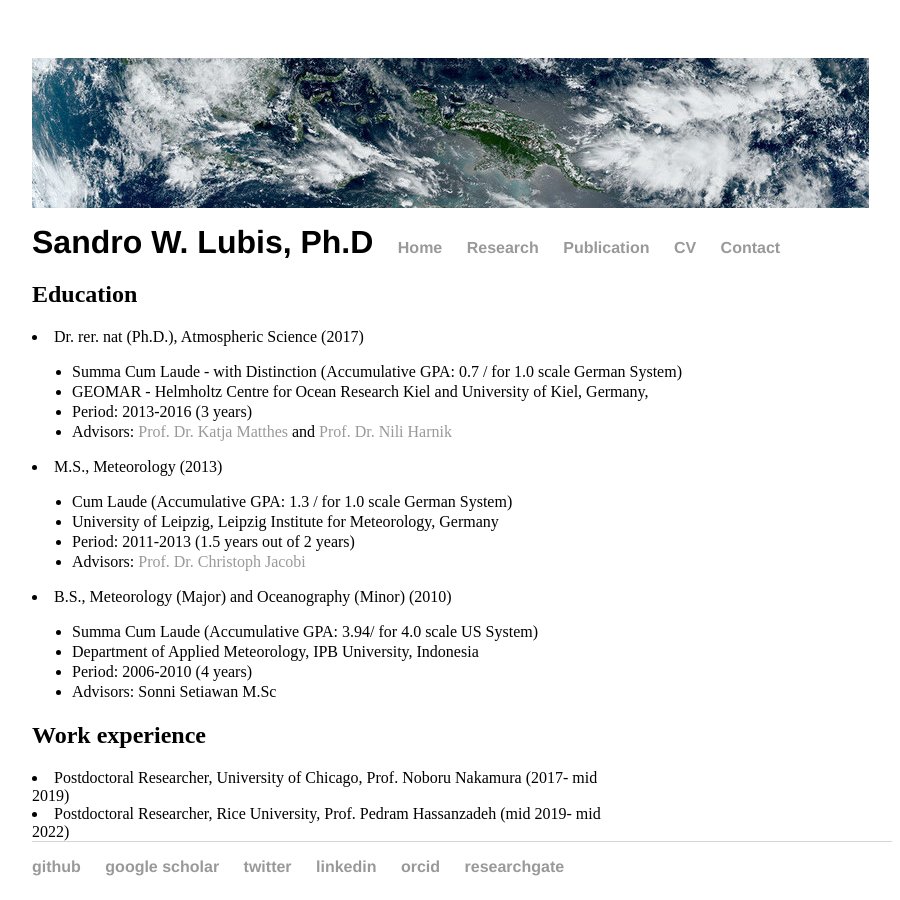
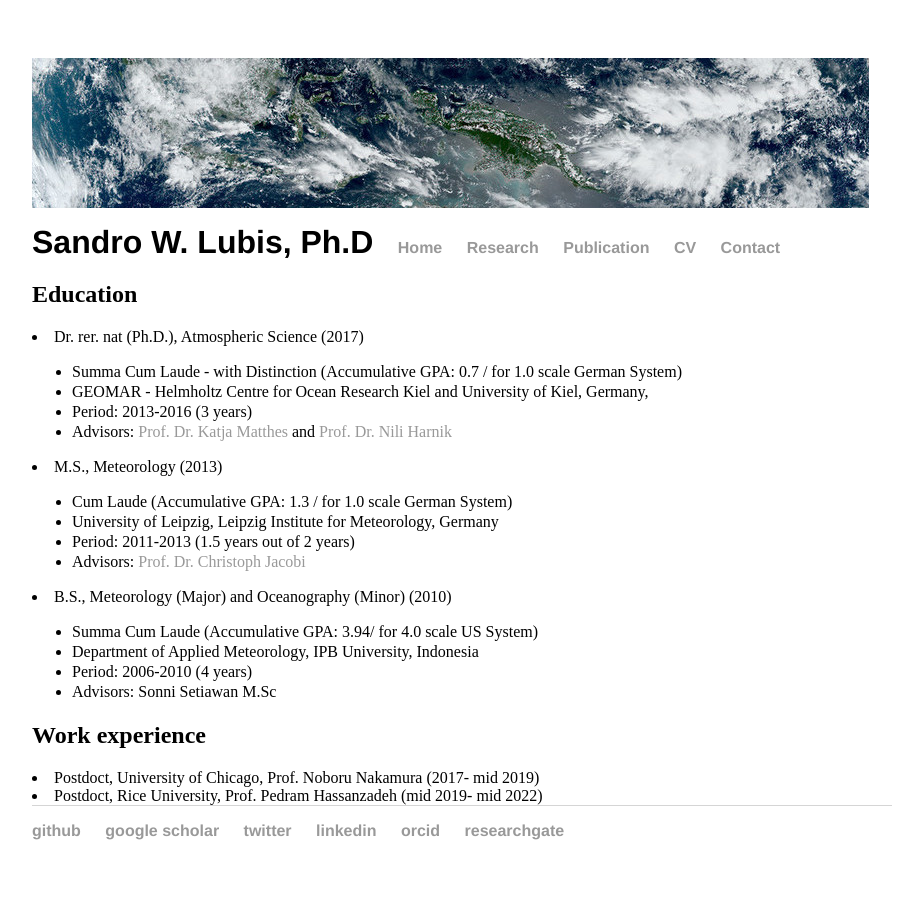
Before and after one commit to sandrolubis/sandrolubis.github.io, a Jekyll site: the page built from cv/index.html, in a window 1280 px wide. Shown: the whole page, without its empty margins (276-1176 px from the left). Built offline with Jekyll 4.4.1, drawn with Linux system fonts in a browser that asks for light colours.

Commit message:
Update index.html

```diff
--- a/cv/index.html
+++ b/cv/index.html
@@ -32,10 +32,10 @@ title: CV | Sandro Lubis
 		</ul>
 	</ul>
 	<h2>Work experience</h2>
-<ul style="line-height:1.25; width: 800px;">
+<ul style="line-height:1.25; width: 900px;">
                 </ul>
-		<li>Postdoctoral Researcher, University of Chicago, Prof. Noboru Nakamura (2017- mid 2019) </li>
-		<li>Postdoctoral Researcher, Rice University, Prof. Pedram Hassanzadeh (mid 2019- mid 2022) </li>
+		<li>Postdoct, University of Chicago, Prof. Noboru Nakamura (2017- mid 2019) </li>
+		<li>Postdoct, Rice University, Prof. Pedram Hassanzadeh (mid 2019- mid 2022) </li>
 		</ul>
 	</ul>
 </div>
```
